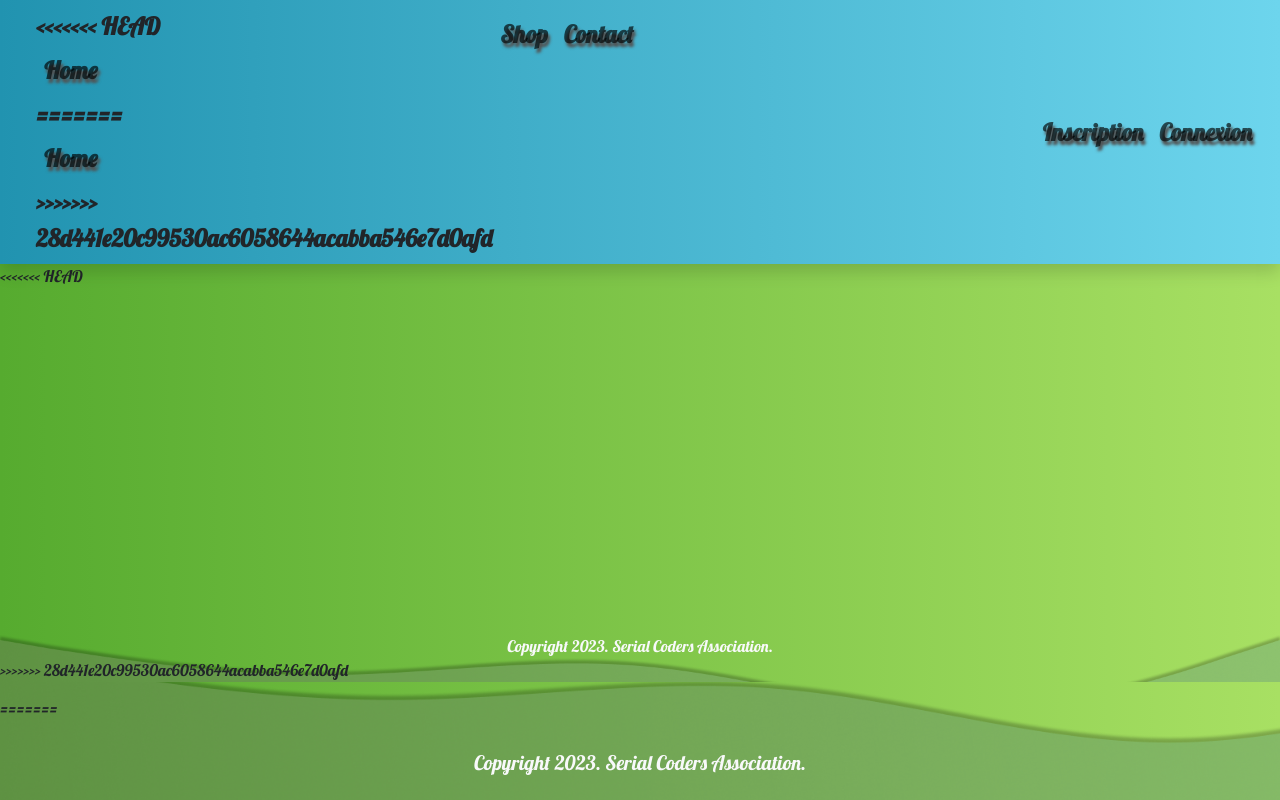
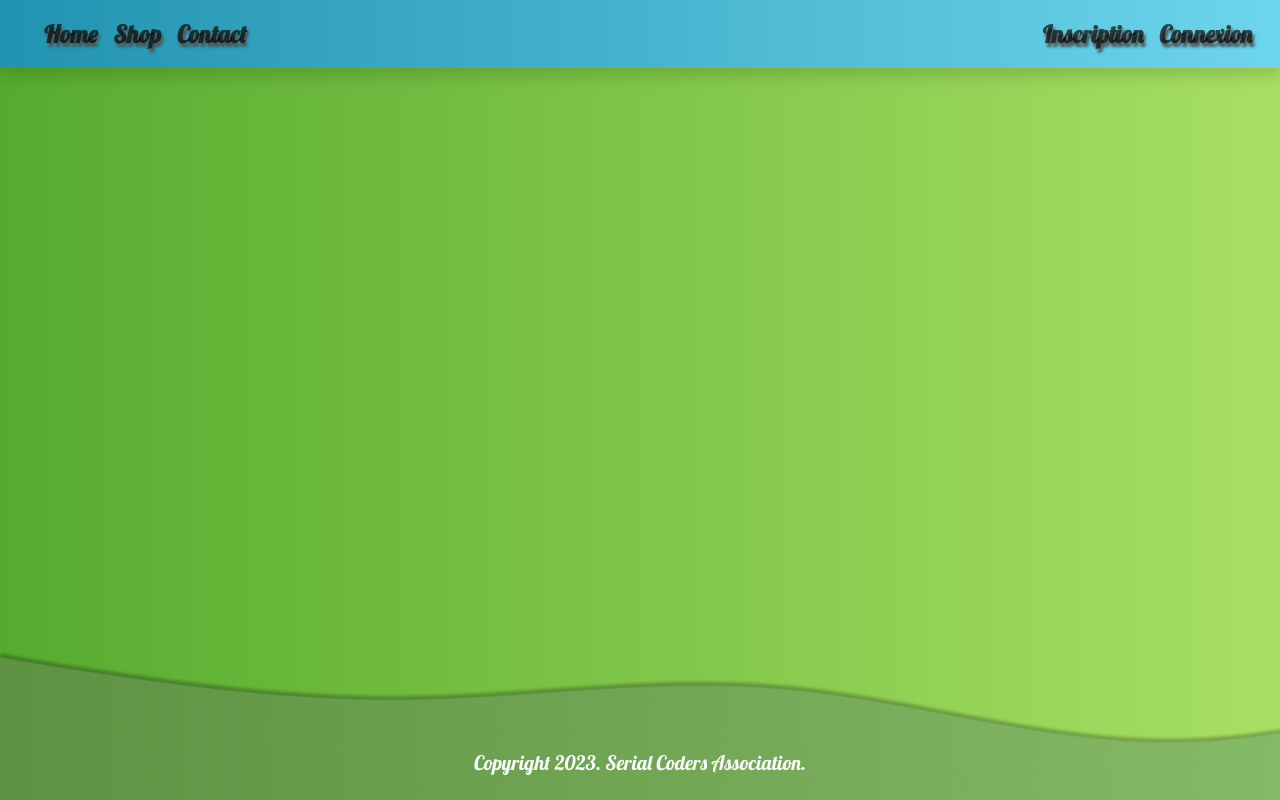
Before and after one commit to Spellitplease/Bootstrap, a plain HTML site: page index.html in a window 1280 px wide. Drawn offline with nearby package versions, Linux system fonts and the light colour scheme.

Commit message:
modif html

```diff
--- a/index.html
+++ b/index.html
@@ -21,11 +21,7 @@
           <div class="collapse navbar-collapse fs-4 fw-bold" id="navbarNav">
             <ul class="navbar-nav ">
               <li class="nav-item">
-<<<<<<< HEAD
-                <a class="nav-link " href="#">Home</a>
-=======
                 <a class="nav-link" href="#">Home</a>
->>>>>>> 28d441e20c99530ac6058644acabba546e7d0afd
               </li>
               <li class="nav-item">
                 <a class="nav-link" href="#">Shop</a>
@@ -46,18 +42,11 @@
           </div>
         </div>
       </nav>
-<<<<<<< HEAD
 
         <footer class="card-body fixed-bottom">
-          <div class="vector w-100 h-100 img-fluid">
+          <div class="vector w-100 h-100">
 
           <p class="card-text text-center text-light position-relative pVector fs-5">Copyright 2023. Serial Coders Association.</p>
-=======
-        <footer class="card-body fixed-bottom mb-sm-3">
-          <div class="vector w-100">
-
-          <p class="card-text text-center text-light mb-0">Copyright 2023. Serial Coders Association.</p>
->>>>>>> 28d441e20c99530ac6058644acabba546e7d0afd
 
           </div>
         </footer>
```
